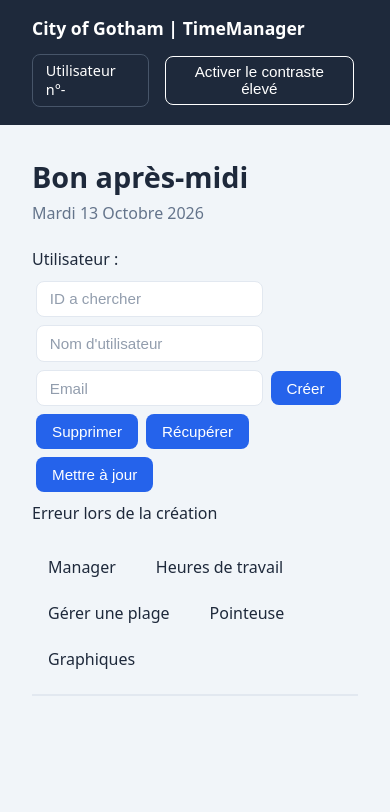
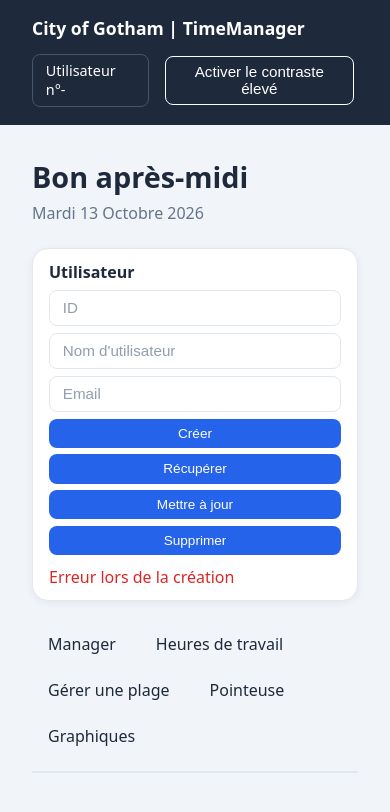
Before and after one commit to maelsewanou-del/time-manager-front, a Vue app: page / in a window 390 px wide. Both pictures are taken after a click on the button "Créer". Shown: the top 812 px of the page. Built offline with nearby package versions, Linux system fonts and the light colour scheme; no server answers.

Commit message:
Make User component a compact single-line bar

```diff
--- a/src/components/User.vue
+++ b/src/components/User.vue
@@ -1,17 +1,15 @@
 <template>
-    <div>
-        <p>Utilisateur : {{ id }} {{ username }} {{ email }}</p>
-
-        <input v-model="searchId" placeholder="ID a chercher" />
+  <div class="card user-bar">
+    <span class="user-label">Utilisateur</span>
+    <input v-model="searchId" placeholder="ID" class="small" />
     <input v-model="username" placeholder="Nom d'utilisateur" />
     <input v-model="email" placeholder="Email" />
-
     <button @click="createUser">Créer</button>
-        <button @click="deleteUser">Supprimer</button>
     <button @click="getUser(searchId)">Récupérer</button>
     <button @click="updateUser">Mettre à jour</button>
-
-        <p v-if="errorMessage">{{ errorMessage }}</p>
+    <button @click="deleteUser">Supprimer</button>
+    <span v-if="id" class="current">Actuel : n°{{ id }} {{ username }}</span>
+    <p v-if="errorMessage" class="error full">{{ errorMessage }}</p>
   </div>
 </template>
 
@@ -90,3 +88,56 @@ export default {
   }
 }
 </script>
+
+<style scoped>
+.user-bar {
+  display: flex;
+  flex-wrap: wrap;
+  align-items: center;
+  gap: 0.4rem;
+  padding: 0.75rem 1rem;
+  margin: 0.5rem 0;
+}
+
+.user-label {
+  font-weight: 700;
+  margin-right: 0.5rem;
+}
+
+.user-bar input {
+  margin: 0;
+  width: 160px;
+}
+
+.user-bar input.small {
+  width: 60px;
+}
+
+.user-bar button {
+  margin: 0;
+  padding: 0.45rem 0.8rem;
+  font-size: 0.85rem;
+}
+
+.current {
+  color: var(--color-muted);
+  font-size: 0.85rem;
+  margin-left: 0.5rem;
+}
+
+.full {
+  width: 100%;
+  margin: 0.3rem 0 0 0;
+}
+
+@media (max-width: 600px) {
+  .user-bar input,
+  .user-bar input.small {
+    width: 100%;
+  }
+
+  .user-bar button {
+    width: 100%;
+  }
+}
+</style>
```
Lines whose indentation alone changed are shown as unchanged.
